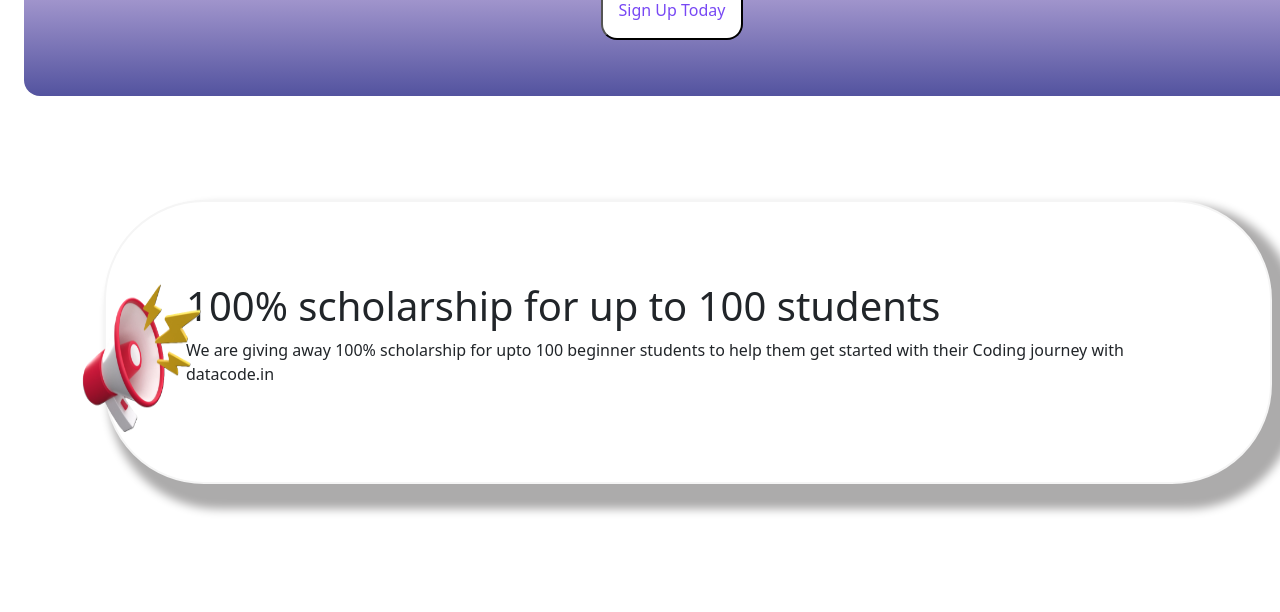
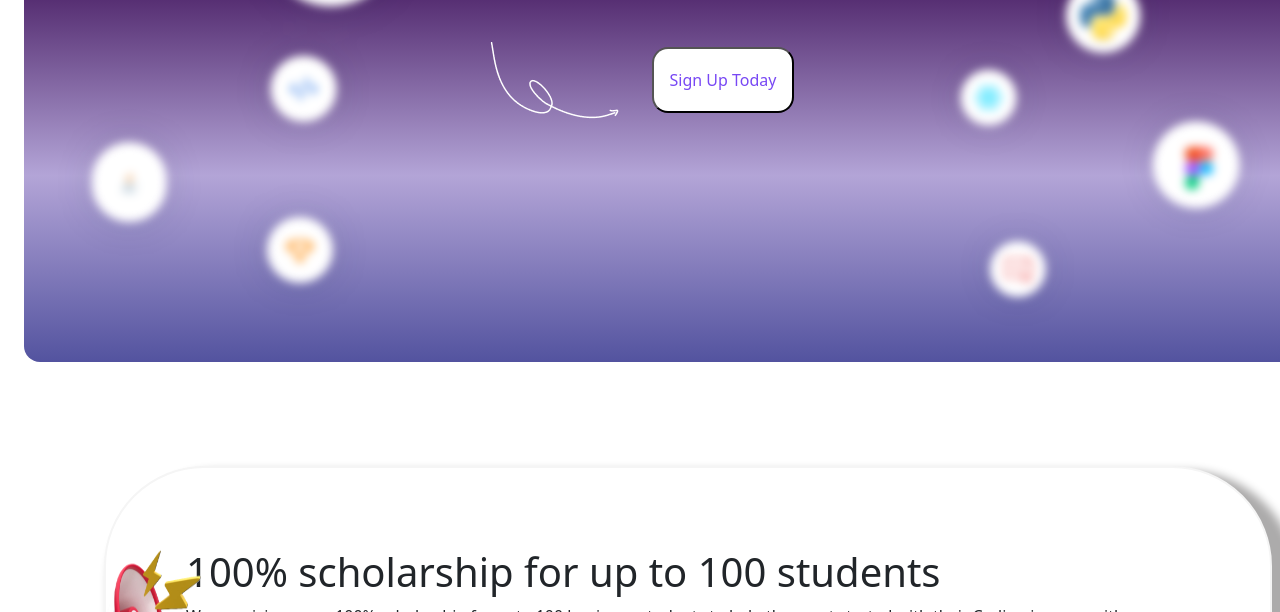
Before and after one commit to AnushkaTomar123/landing_page_30DaysOfCode, a plain HTML site: page index.html in a window 1280 px wide. Shown: the part 488-1100 px from the top of the page. Drawn offline with nearby package versions, Linux system fonts and the light colour scheme.

Commit message:
last one commit

```diff
--- a/index.html
+++ b/index.html
@@ -38,7 +38,7 @@
               <p>Your Pathway to Your Dream Tech Future</p>
               </div>
               <div class="form d-flex justify-content-center  ">
-              <div class="d-none d-sm-block d-sm-none d-md-block" > <img class="icon" src="./styles/images/ side.png"></div>
+              <div class="d-none d-sm-block d-sm-none d-md-block" > <img class="icon" src="./styles/images/Right Side.png"></div>
               <div>
               <form  class="text-center">
                 <input type="text" placeholder="Technology">
@@ -46,9 +46,9 @@
                 <input type="search" placeholder="Search">
               </form>
               <h1>Batch Registrations are opening soon</h1>
-              <div class="frame d-flex justify-content-center align-item-center"><img src="./styles/images/">
+              <div class="frame d-flex justify-content-center align-item-center"><img src="./styles/images/Frame.png">
               <button class="btnbtn">Sign Up Today</button></div></div>
-              <div class="d-none d-sm-block d-sm-none d-md-block"><img  class="icon" src="./styles/images/ Side.png"></div>
+              <div class="d-none d-sm-block d-sm-none d-md-block"><img  class="icon" src="./styles/images/Left side.png"></div>
               </div>
               </div>
             </section>
```
